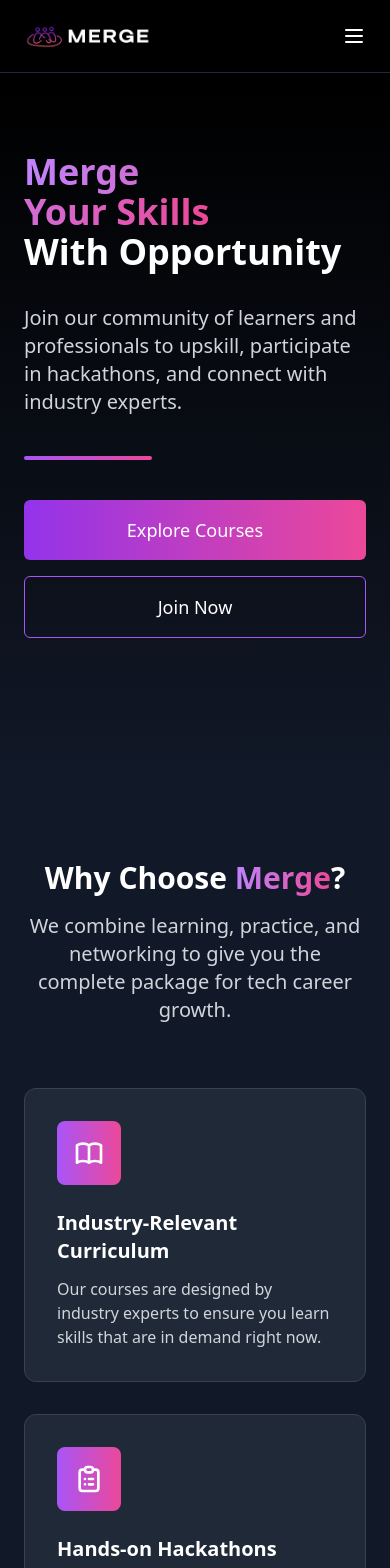
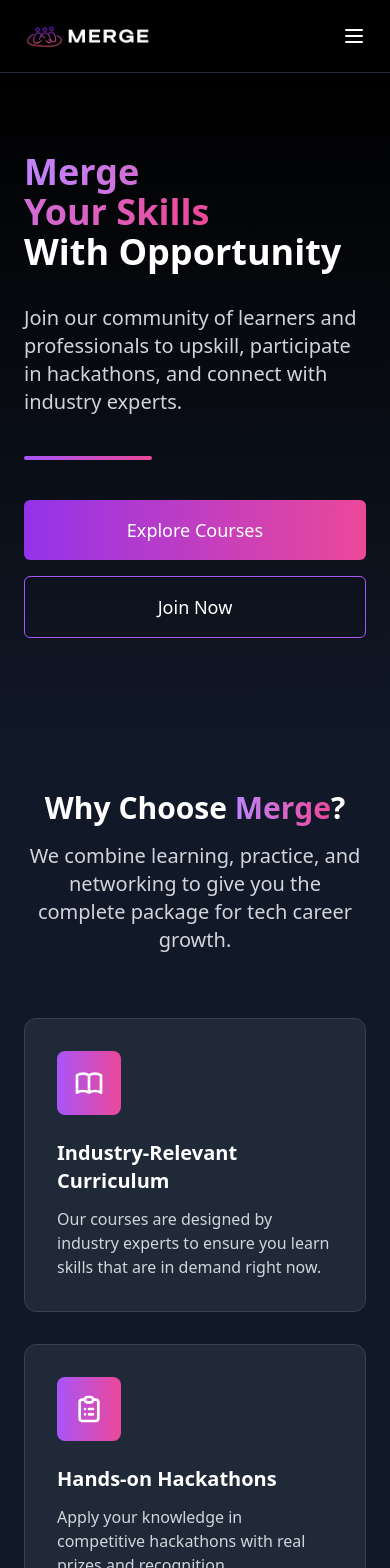
Before and after one commit to BitHiveTechnologies/Merge-Website, a Next.js app: page / in a window 390 px wide. Shown: the top 1568 px of the page. Built offline with nearby package versions, Linux system fonts and the light colour scheme.

Commit message:
the background gradient is still not visible

```diff
--- a/app/globals.css
+++ b/app/globals.css
@@ -1,6 +1,13 @@
 @tailwind base;
 @tailwind components;
 @tailwind utilities;
+
+/* Mobile background fix */
+@media (max-width: 768px) {
+    .bg-gradient-to-b {
+        background-attachment: fixed;
+    }
+}
 
 :root {
     --foreground-rgb: 0, 0, 0;
--- a/app/page.tsx
+++ b/app/page.tsx
@@ -149,7 +149,7 @@ export default function Page() {
 
             {/* Hero Section */}
             <section
-                className="pt-10 pb-20 px-6 md:px-12 bg-gradient-to-b from-black to-gray-900 h-[700px]"
+                className="pt-10 pb-20 px-6 md:px-12 bg-gradient-to-b from-black to-gray-900 md:h-[700px]"
                 data-oid="ud2:47k"
             >
                 <div
@@ -341,7 +341,7 @@ export default function Page() {
             </section>
 
             {/* Features Section */}
-            <section className="py-20 px-6 md:px-12 bg-gray-900" data-oid="cw6-t9q">
+            <section className="py-10 md:py-20 px-6 md:px-12 bg-gray-900" data-oid="cw6-t9q">
                 <div className="max-w-6xl mx-auto" data-oid="27g1ua5">
                     <div className="text-center mb-16" data-oid="j_cy2ub">
                         <h2 className="text-3xl md:text-4xl font-bold mb-4" data-oid="eicl_tg">
```
Lines whose indentation alone changed are shown as unchanged.
